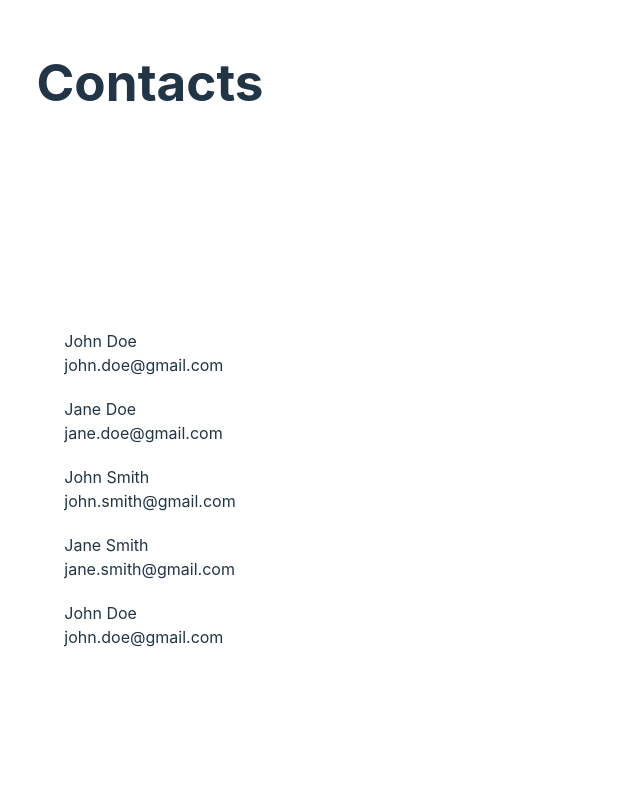
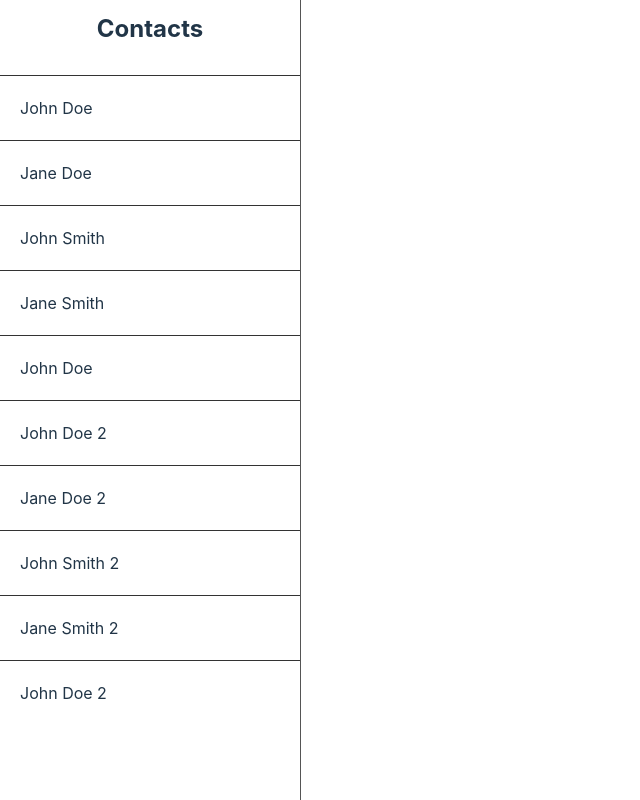
Before and after one commit to vladciocoiu/language-translation-chat, a React (Vite) app in the folder frontend/: page / in a window 1280 px wide. Shown: the whole page, without its empty margins (0-640 px from the left). Built offline with nearby package versions, Linux system fonts and the light colour scheme.

Commit message:
improved ContactsSection

```diff
--- a/frontend/src/App.css
+++ b/frontend/src/App.css
@@ -1,4 +1,7 @@
 #root {
 	width: 100vw;
 	height: 100vh;
+	box-sizing: border-box;
+	-webkit-box-sizing: border-box;
+	-moz-box-sizing: border-box;
 }
--- a/frontend/src/components/ContactsSection/ContactsSection.css
+++ b/frontend/src/components/ContactsSection/ContactsSection.css
@@ -1,35 +1,40 @@
 .contacts-section {
+  --contacts-section-width: 300px;
   margin: 0;
-  box-sizing: border-box;
-  padding: 20px;
+  border-right: 1px solid #555;
+  padding: 0;
   display: flex;
   flex-direction: column;
   align-items: center;
-  justify-content: center;
+  justify-content: flex-start;
   height: 100vh;
-  width: 300px;
+  width: var(--contacts-section-width);
+  overflow-y: scroll;
+  overflow-x: hidden;
 }
 .contacts-section h1 {
-  flex: 1;
+  font-size: 24px;
 }
 
 .contacts-list {
-  flex: 5;
   display: flex;
   flex-direction: column;
   align-items: start;
   justify-content: center;
-  gap: 20px;
   list-style-type: none;
   padding: 0;
+  width: 100%;
 }
 
 .contact {
+  width: var(--contacts-section-width);
   display: flex;
   flex-direction: column;
   align-items: start;
   justify-content: center;
+  border-top: 1px solid #333;
 }
 .contact p {
   margin: 0;
+  padding: 20px 20px;
 }/*# sourceMappingURL=ContactsSection.css.map */
--- a/frontend/src/components/ContactsSection/ContactsSection.jsx
+++ b/frontend/src/components/ContactsSection/ContactsSection.jsx
@@ -8,6 +8,11 @@ const ContactsSection = () => {
 		{ name: "John Smith", email: "john.smith@gmail.com" },
 		{ name: "Jane Smith", email: "jane.smith@gmail.com" },
 		{ name: "John Doe", email: "john.doe@gmail.com" },
+		{ name: "John Doe 2", email: "john.doe2@gmail.com" },
+		{ name: "Jane Doe 2", email: "jane.doe2@gmail.com" },
+		{ name: "John Smith 2", email: "john.smith2@gmail.com" },
+		{ name: "Jane Smith 2", email: "jane.smith2@gmail.com" },
+		{ name: "John Doe 2", email: "john.doe2@gmail.com" },
 	];
 	const [contacts, setContacts] = useState(mockContacts);
 
@@ -18,7 +23,6 @@ const ContactsSection = () => {
 				{contacts.map((contact, index) => (
 					<li key={index} className="contact">
 						<p className="contact-name">{contact.name}</p>
-						<p className="contact-email">{contact.email}</p>
 					</li>
 				))}
 			</ul>
--- a/frontend/src/components/ContactsSection/ContactsSection.scss
+++ b/frontend/src/components/ContactsSection/ContactsSection.scss
@@ -1,38 +1,42 @@
 .contacts-section {
+	--contacts-section-width: 300px;
+
 	margin: 0;
-	box-sizing: border-box;
-
-	// border: 1px solid white;
-	padding: 20px;
+	border-right: 1px solid #555;
+	padding: 0;
 	display: flex;
 	flex-direction: column;
 	align-items: center;
-	justify-content: center;
+	justify-content: flex-start;
 	height: 100vh;
-	width: 300px;
+	width: var(--contacts-section-width);
+	overflow-y: scroll;
+	overflow-x: hidden;
 
 	h1 {
-		flex: 1;
+		font-size: 24px;
 	}
 }
 
 .contacts-list {
-	flex: 5;
 	display: flex;
 	flex-direction: column;
 	align-items: start;
 	justify-content: center;
-	gap: 20px;
 	list-style-type: none;
 	padding: 0;
+	width: 100%;
 }
 
 .contact {
+	width: var(--contacts-section-width);
 	display: flex;
 	flex-direction: column;
 	align-items: start;
 	justify-content: center;
+	border-top: 1px solid #333;
 	p {
 		margin: 0;
+		padding: 20px 20px;
 	}
 }
```
Also changed, not shown: 1 other file (tests, documents, lock files or other folders).
